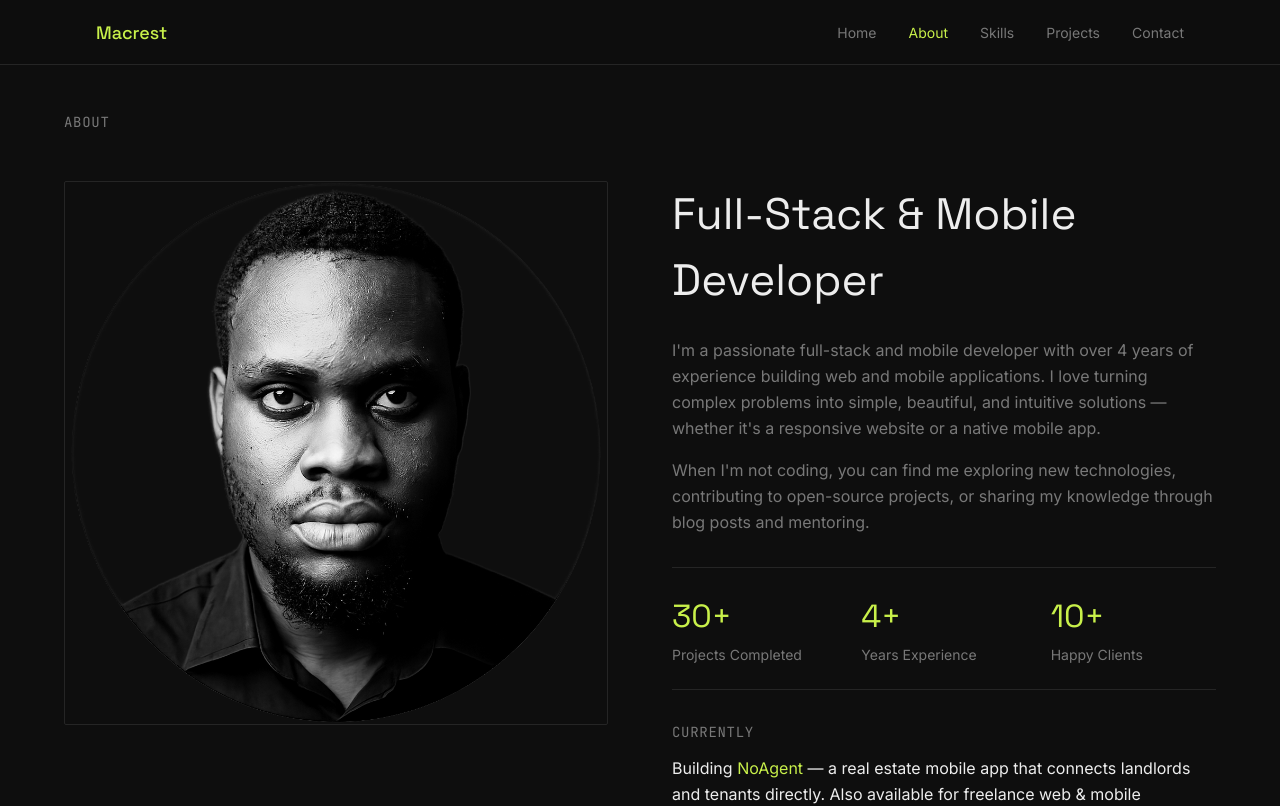
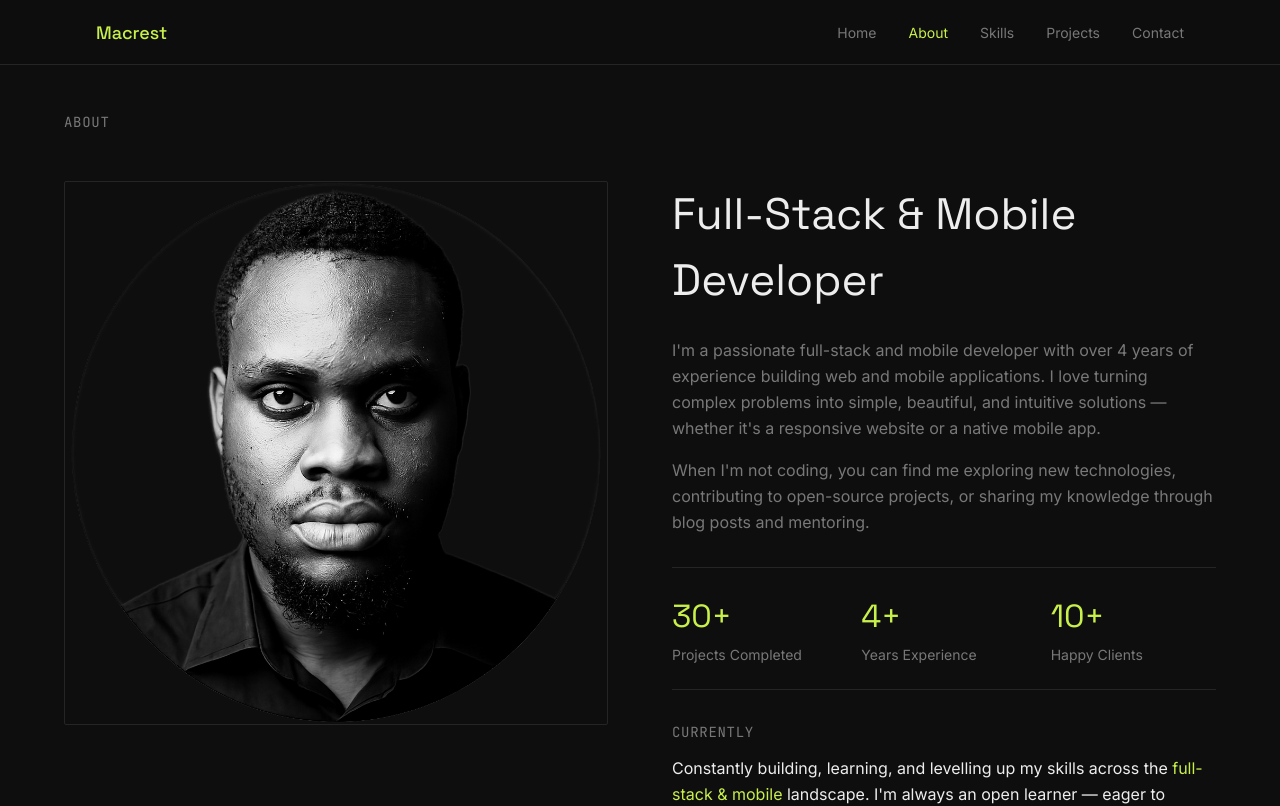
Before and after one commit to Markcrest-dev/My_Portfolio, a React (Vite) app: page /about in a window 1280 px wide. Shown: the top 806 px of the page. Built offline with nearby package versions, Linux system fonts and the light colour scheme.

Commit message:
refactor: update About page professional summary to emphasize continuous learning and service availability

```diff
--- a/src/pages/About.jsx
+++ b/src/pages/About.jsx
@@ -67,9 +67,11 @@ const About = () => {
                   CURRENTLY
                 </h3>
                 <p className="text-text leading-relaxed">
-                  Building <span className="text-accent">NoAgent</span> — a real estate
-                  mobile app that connects landlords and tenants directly. Also available
-                  for freelance web & mobile development and UI/UX design work.
+                  Constantly building, learning, and levelling up my skills across the
+                  <span className="text-accent"> full-stack & mobile</span> landscape.
+                  I'm always an open learner — eager to explore new technologies, take on
+                  fresh challenges, and collaborate on meaningful projects. Open to
+                  freelance work, team projects, and exciting partnerships.
                 </p>
               </div>
             </div>
```
